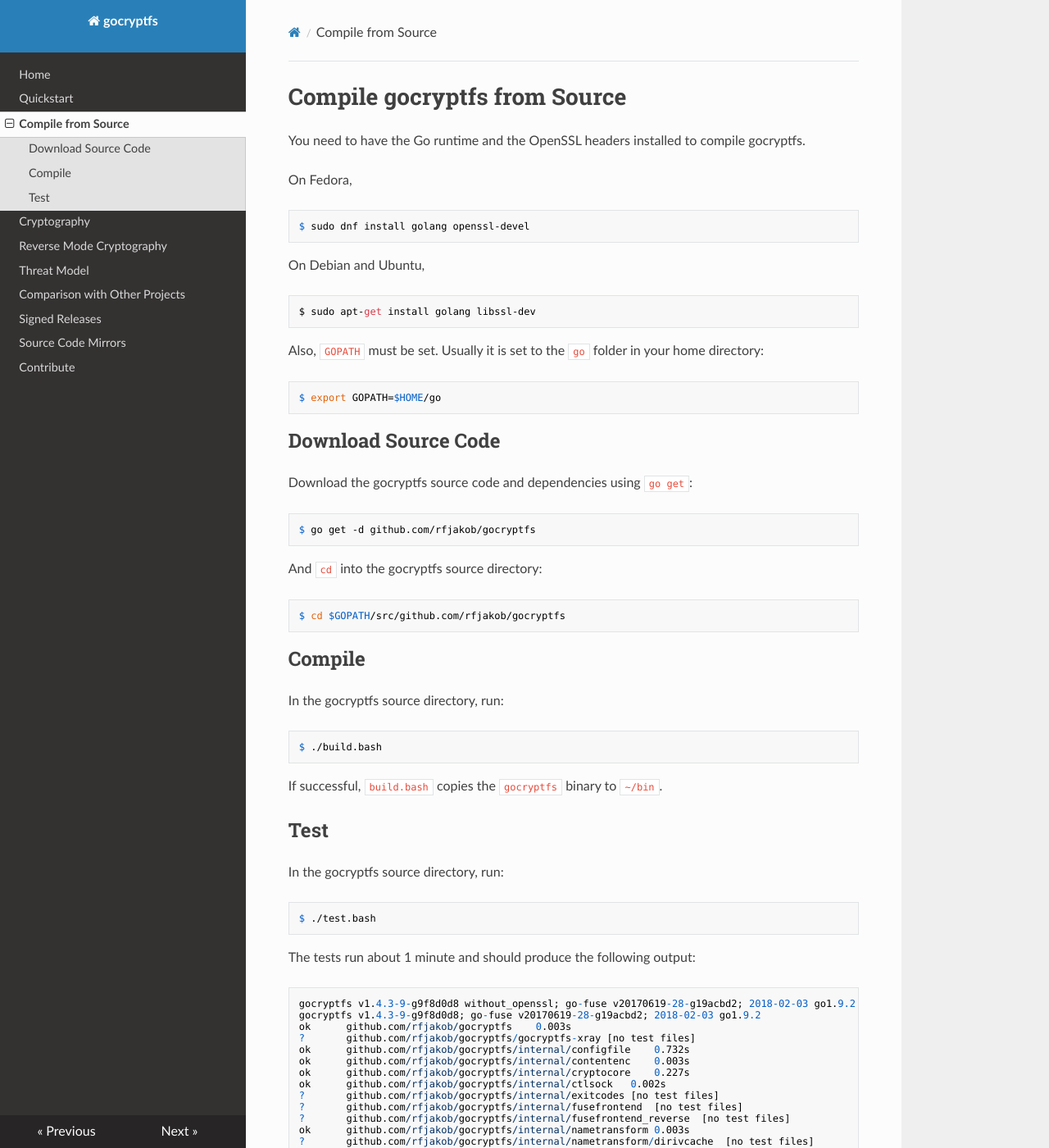
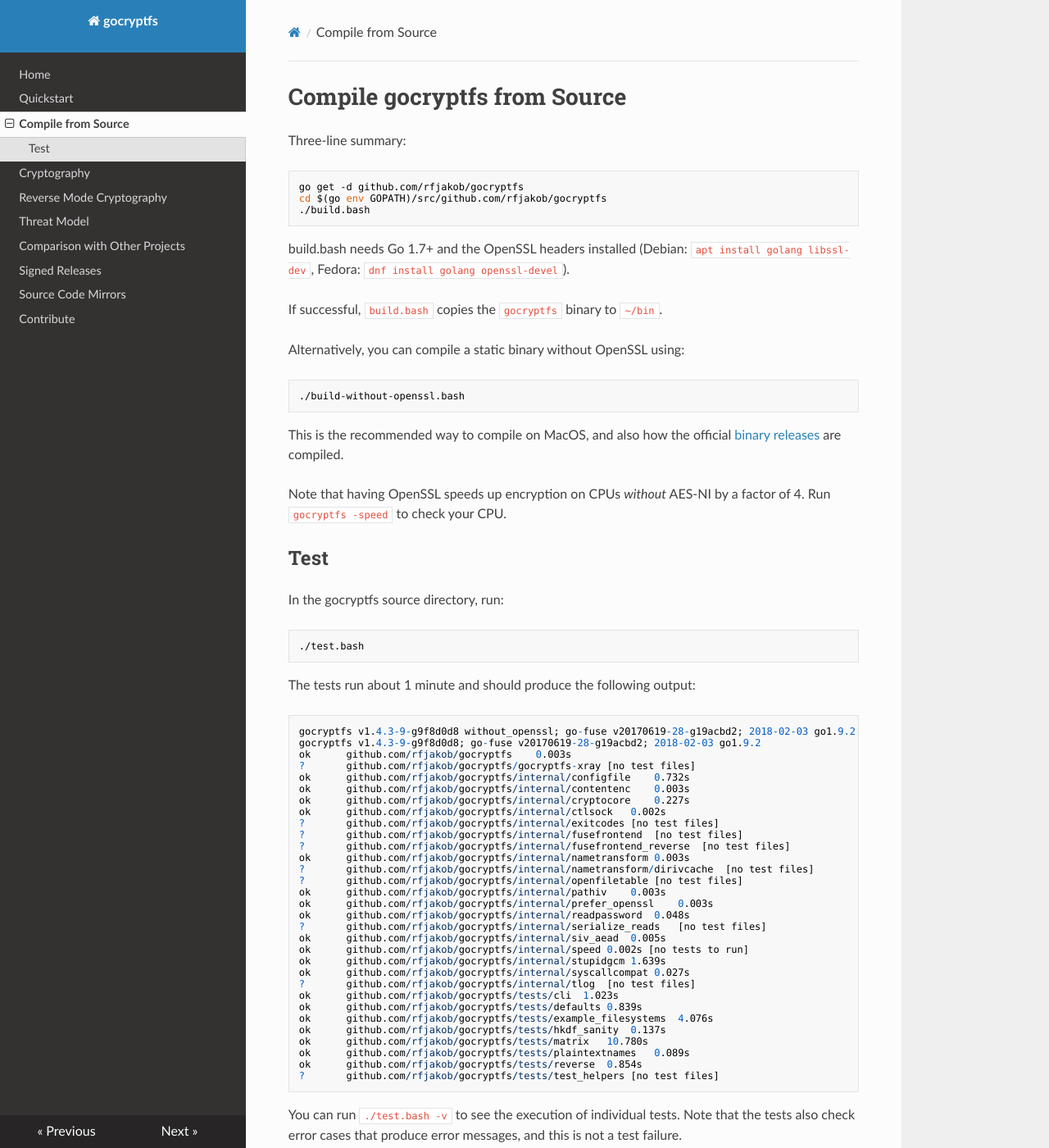
Before and after one commit to rfjakob/gocryptfs-website, an MkDocs documentation site: the page built from docs/compile.md, in a window 1280 px wide and 1400 px high. Shown: the whole window at 82% size. Built offline with MkDocs 1.6.1, drawn with Linux system fonts in a browser that asks for light colours; nearby versions of some CDN libraries; old or Windows-style settings are respelled for this version of MkDocs.

Commit message:
Simplify compile page

```diff
--- a/docs/compile.md
+++ b/docs/compile.md
@@ -1,48 +1,33 @@
 Compile gocryptfs from Source
 =============================
 
-You need to have the Go runtime and the OpenSSL headers installed to
-compile gocryptfs.
+Three-line summary:
 
-On Fedora,
+	go get -d github.com/rfjakob/gocryptfs
+	cd $(go env GOPATH)/src/github.com/rfjakob/gocryptfs
+	./build.bash
 
-	$ sudo dnf install golang openssl-devel
-
-On Debian and Ubuntu,
-
-	$ sudo apt-get install golang libssl-dev
-
-Also, `GOPATH` must be set. Usually it is set to the `go` folder in
-your home directory:
-
-	$ export GOPATH=$HOME/go
-
-Download Source Code
---------------------
-
-Download the gocryptfs source code and dependencies using `go get`:
-
-	$ go get -d github.com/rfjakob/gocryptfs
-
-And `cd` into the gocryptfs source directory:
-
-	$ cd $GOPATH/src/github.com/rfjakob/gocryptfs
-
-Compile
--------
-
-In the gocryptfs source directory, run:
-
-	$ ./build.bash
+build.bash needs Go 1.7+ and the OpenSSL headers installed
+(Debian: `apt install golang libssl-dev`, Fedora: `dnf install golang openssl-devel`).
 
 If successful, `build.bash` copies the `gocryptfs` binary to `~/bin`.
+
+Alternatively, you can compile a static binary without OpenSSL using:
+
+	./build-without-openssl.bash
+
+This is the recommended way to compile on MacOS, and also how the official
+[binary releases](https://github.com/rfjakob/gocryptfs/releases) are compiled.
+
+Note that having OpenSSL speeds up encryption on CPUs *without* AES-NI
+by a factor of 4. Run `gocryptfs -speed` to check your CPU.
 
 Test
 ----
 
 In the gocryptfs source directory, run:
 
-	$ ./test.bash
+	./test.bash
 
 The tests run about 1 minute and should produce the following output:
 
```
